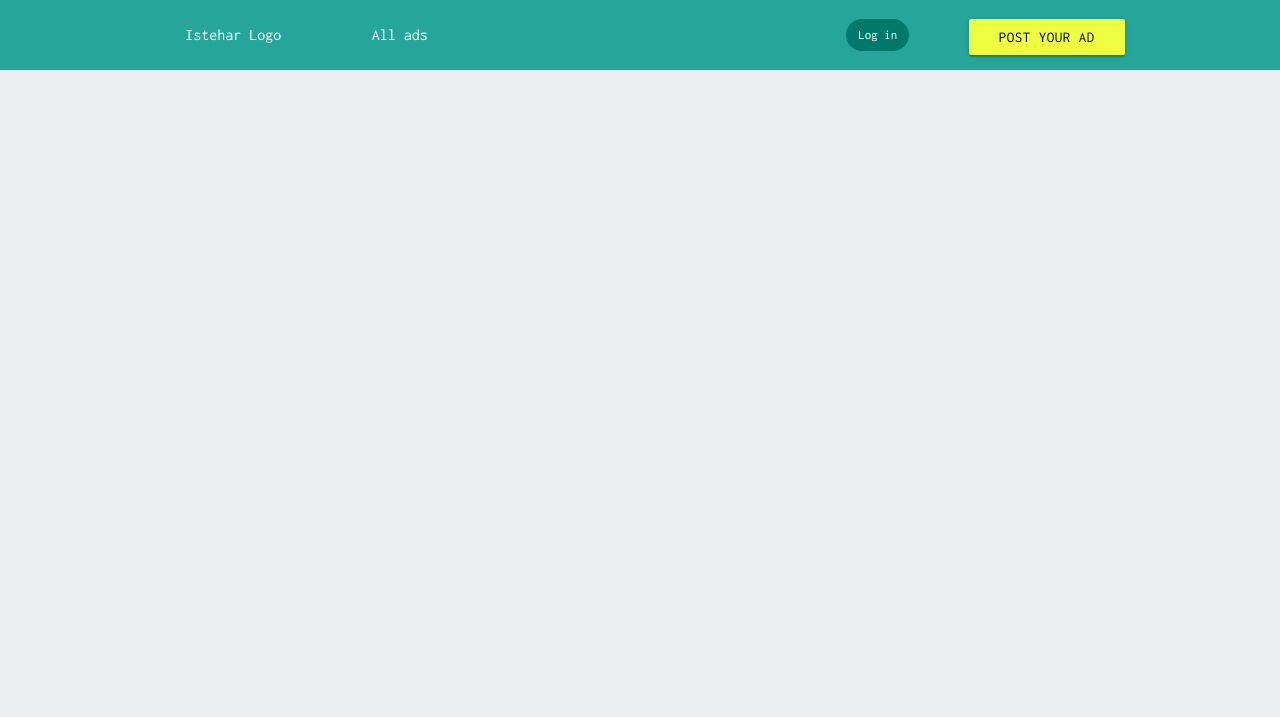
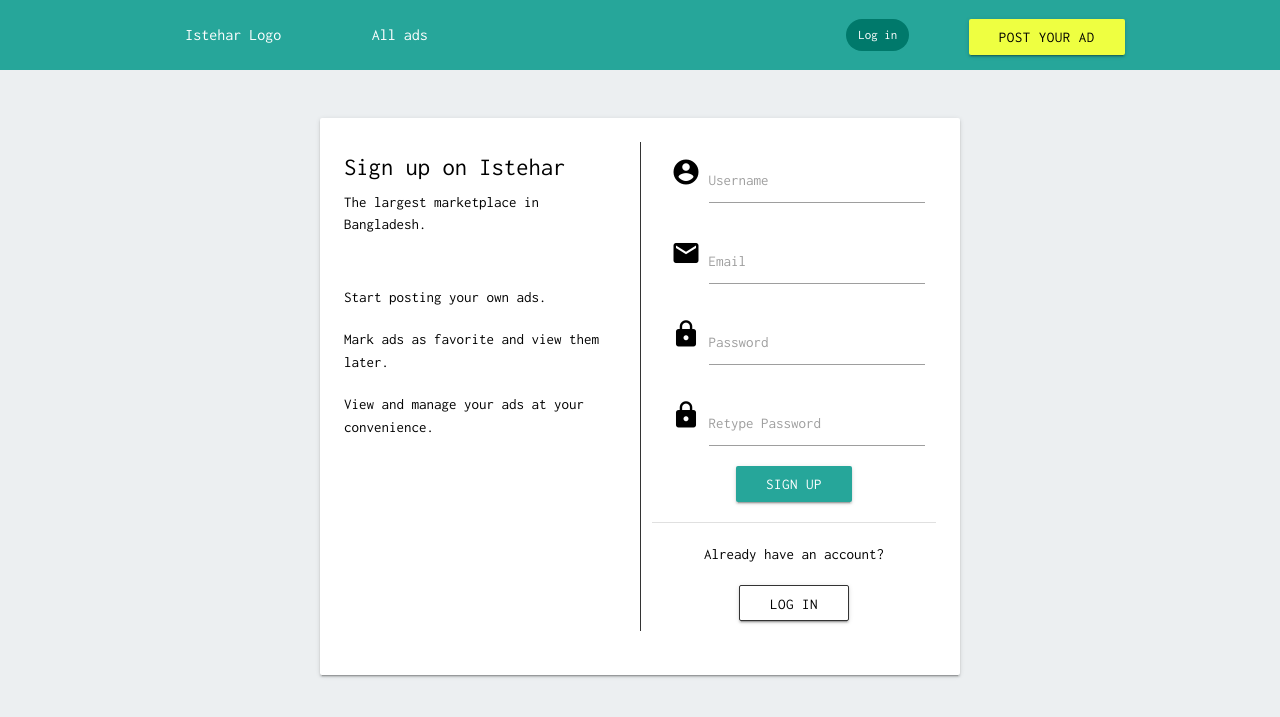
Before and after one commit to bhubs-python/istehar, a Django app: page /account/registration/ in a window 1280 px wide. Shown: the top 717 px of the page. Run offline with Django 3.2, Linux system fonts and the light colour scheme.

Commit message:
create user registration

```diff
--- a/src/account/forms.py
+++ b/src/account/forms.py
@@ -13,6 +13,46 @@ class RegistrationForm(forms.Form):
     password2 = forms.CharField(max_length=20, required=False, widget=forms.PasswordInput(attrs={'class': 'validate'}))
 
 
+    def clean(self):
+        username = self.cleaned_data.get('username')
+        email = self.cleaned_data.get('email')
+        password1 = self.cleaned_data.get('password1')
+        password2 = self.cleaned_data.get('password2')
+
+        if len(username) < 1:
+            raise forms.ValidationError("Enter username!")
+        else:
+            user_exist = User.objects.filter(username__iexact=username).exists()
+            if user_exist:
+                raise forms.ValidationError("Username already taken!")
+            else:
+                if len(email) < 1:
+                    raise forms.ValidationError("Enter email address!")
+                else:
+                    email_correction = re.match('^[_a-z0-9-]+(\.[_a-z0-9-]+)*@[a-z0-9-]+(\.[a-z0-9-]+)*(\.[a-z]{2,4})$', email)
+                    if email_correction == None:
+                        raise forms.ValidationError("Email not correct!")
+                    else:
+                        email_exist = User.objects.filter(email__iexact=email).exists()
+                        if email_exist:
+                            raise forms.ValidationError("Email already exist!")
+                        else:
+                            if len(password1) < 8:
+                                raise forms.ValidationError("Password is too short!")
+                            else:
+                                if password1 != password2:
+                                    raise forms.ValidationError("Password not matched!")
+
+
+    def registration(self):
+        username = self.cleaned_data.get('username')
+        email = self.cleaned_data.get('email')
+        password1 = self.cleaned_data.get('password1')
+
+        user = User.objects.create_user(username=username, email=email)
+        user.set_password(password1)
+
+        user.save()
 
 
 
--- a/src/account/templates/account/login.html
+++ b/src/account/templates/account/login.html
@@ -71,7 +71,7 @@
                                     Don't have an account yet?
                                 </p>
 
-                                <a style="margin-top: 20px; border: 1px solid #333; margin-bottom: 10px;" class="waves-effect waves-light white black-text btn">Sign up</a>
+                                <a href="{% url 'account:registration-options' %}" style="margin-top: 20px; border: 1px solid #333; margin-bottom: 10px;" class="waves-effect waves-light white black-text btn">Sign up</a>
                             </div>
 
                         </div>
--- a/src/account/templates/account/registration.html
+++ b/src/account/templates/account/registration.html
@@ -3,5 +3,85 @@
 {% block title %}Registration | Istehar{% endblock %}
 
 {% block body %}
-    <h3>{{ request.user.username | upper }}</h3>
+    <div class="row" style="margin-top: 40px;">
+        <div class="col s12 m8 offset-m2 l6 offset-l3">
+            <div class="card white">
+                <div class="card-content black-text">
+                    <div class="row">
+                        <div class="col m6 l6" style="">
+                            <h5>Sign up on Istehar</h5>
+                            <p>
+                                The largest marketplace in Bangladesh.
+                            </p>
+
+                            <div class="" style="margin-top: 50px;">
+                                <p>Start posting your own ads.</p>
+
+                                <p style="margin-top: 20px;">Mark ads as favorite and view them later.</p>
+
+                                <p style="margin-top: 20px;">View and manage your ads at your convenience.</p>
+                            </div>
+                        </div>
+
+                        <div class="col m6 l6 center-align" style="border-left: 1px solid #333;">
+                            <form method="post" style="">
+                                {% csrf_token %}
+
+                                <div class="input-field col s12 m12 l12">
+                                    <i class="material-icons prefix">account_circle</i>
+                                    {{ registration_form.username }}
+                                    <label for="icon_prefix white-text">Username</label>
+                                </div>
+
+                                <div class="input-field col s12 m12 l12">
+                                    <i class="material-icons prefix">email</i>
+                                    {{ registration_form.email }}
+                                    <label for="icon_prefix white-text">Email</label>
+                                </div>
+
+                                <div class="input-field col s12 m12 l12">
+                                    <i class="material-icons prefix">lock</i>
+                                    {{ registration_form.password1 }}
+                                    <label for="icon_prefix white-text">Password</label>
+                                </div>
+
+                                <div class="input-field col s12 m12 l12">
+                                    <i class="material-icons prefix">lock</i>
+                                    {{ registration_form.password2 }}
+                                    <label for="icon_prefix white-text">Retype Password</label>
+                                </div>
+
+                                {% if registration_form.non_field_errors %}
+                                    {% for error in registration_form.non_field_errors %}
+                                        <div class="col s12 m12 l12 center-align valign-wrapper red" style="height: 40px; border: 1px solid red; margin-bottom: 20px; margin-top: 10px;">
+                                            <p class="col s12 m12 l12 white-text" style="font-size: 14px;">
+                                                {{ error }}
+                                            </p>
+                                        </div>
+                                    {% endfor %}
+                                {% endif %}
+
+                                <div class="col s12 m12 l12 center-align">
+                                    <button class="btn waves-effect waves-light" type="submit" style="">Sign up
+                                    </button>
+                                </div>
+                            </form>
+
+                            <div class="col s12 m12 l12 divider" style="color: #333; margin-top: 20px; margin-bottom: 20px;">
+                            </div>
+
+                            <div class="col s12 m12 l12">
+                                <p>
+                                    Already have an account?
+                                </p>
+
+                                <a href="{% url 'account:login' %}" style="margin-top: 20px; border: 1px solid #333; margin-bottom: 10px;" class="waves-effect waves-light white black-text btn">Log in</a>
+                            </div>
+
+                        </div>
+                    </div>
+                </div>
+            </div>
+        </div>
+    </div>
 {% endblock %}
--- a/src/account/urls.py
+++ b/src/account/urls.py
@@ -4,7 +4,9 @@ from . import views
 
 
 urlpatterns = [
+    url(r'^registration-options/', views.RegistrationOptions.as_view(), name='registration-options'),
     url(r'^registration/', views.Registration.as_view(), name='registration'),
     url(r'^login/', views.Login.as_view(), name='login'),
+
     url(r'^logout/$', views.logout_request, name='logout'),
 ]
--- a/src/account/views.py
+++ b/src/account/views.py
@@ -11,12 +11,43 @@ def logout_request(request):
     return redirect('account:login')
 
 
+#site registration options
+class RegistrationOptions(View):
+    template_name = 'account/registration-options.html'
+
+    def get(self, request):
+
+        return render(request, self.template_name)
+
+
 #site registration
 class Registration(View):
     template_name = 'account/registration.html'
 
     def get(self, request):
-        return render(request, self.template_name)
+
+        registration_form = forms.RegistrationForm()
+
+        variables = {
+            'registration_form': registration_form,
+        }
+
+        return render(request, self.template_name, variables)
+
+    def post(self, request):
+
+        registration_form = forms.RegistrationForm(request.POST or None)
+
+        if registration_form.is_valid():
+            registration_form.registration()
+
+            return redirect('account:login')
+
+        variables = {
+            'registration_form': registration_form,
+        }
+
+        return render(request, self.template_name, variables)
 
 
 
```
Also changed, not shown: src/account/templates/account/registration-options.html (added, +56 -0 lines), src/db.sqlite3.
